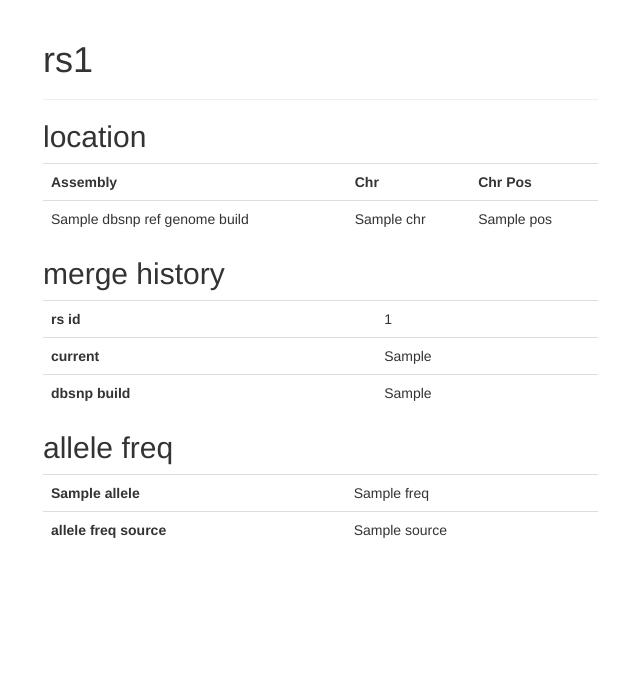
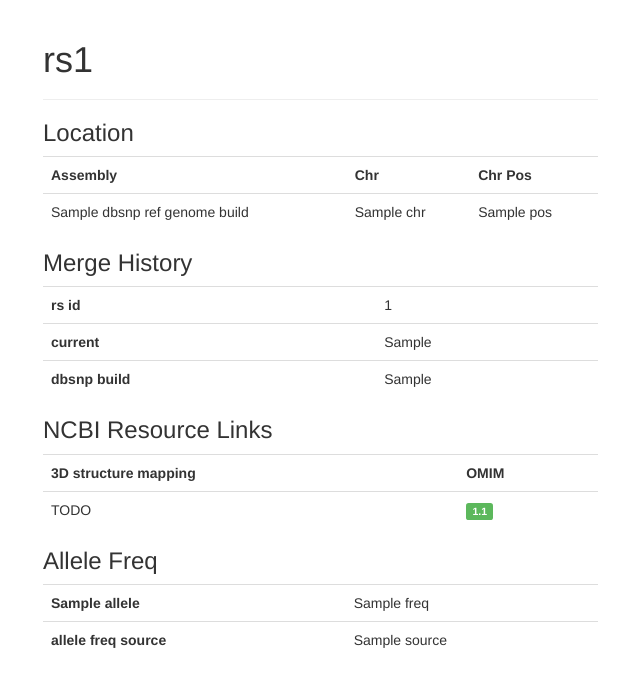
Before and after one commit to knmkr/dbsnp-pg, a Django app: template contrib/web/djdbsnp/dbsnp/templates/snp.html in a window 1280 px wide. Shown: the top 687 px of the page, without its empty margins (27-667 px from the left). Run offline with Django 3.2, Linux system fonts and the light colour scheme; the template is opened without the code that fills it: most values are stand-ins (such as "Sample title", 1, 10 or a date in 2020); some libraries are stand-ins or nearby versions.

Commit message:
add omim id and link in /dbsnp/snp

```diff
--- a/contrib/web/djdbsnp/dbsnp/templates/snp.html
+++ b/contrib/web/djdbsnp/dbsnp/templates/snp.html
@@ -10,7 +10,7 @@
             <h1>rs{{ rsid }}</h1>
           </div>
 
-          <h2 class="sub-header">location</h2>
+          <h3>Location</h3>
 
           <table class="table">
             <tr>
@@ -27,7 +27,7 @@
             {% endfor %}
           </table>
 
-          <h2 class="sub-header">merge history</h2>
+          <h3>Merge History</h3>
           <table class="table">
             <tr>
               <th>rs id</th>
@@ -43,7 +43,29 @@
             </tr>
           </table>
 
-          <h2 class="sub-header">allele freq</h2>
+          <h3>NCBI Resource Links</h3>
+          <table class="table">
+            <tr>
+              <th>3D structure mapping</th>
+              <th>OMIM</th>
+            </tr>
+            <tr>
+              <td>TODO</td>
+              <td>
+                {% for o in omim %}
+                  {% if o.omim_id %}
+                    <a href="//omim.org/entry/{{ o.omim_id }}#{{ o.omimvar_id }}" target="_blank">
+                      <span class="label label-success">{{ o.omim_id }}.{{ o.omimvar_id }}</span>
+                    </a>
+                  {% else %}
+                    N/A
+                  {% endif %}
+                {% endfor %}
+              </td>
+            </tr>
+          </table>
+
+          <h3>Allele Freq</h3>
           <table class="table">
             {% for source, allele_freq in allele_freqs.items %}
               {% for allele, freq in allele_freq.items %}
```
Also changed, not shown: contrib/web/djdbsnp/dbsnp/models.py (+7 -0 lines), contrib/web/djdbsnp/dbsnp/views.py (+6 -7 lines).
